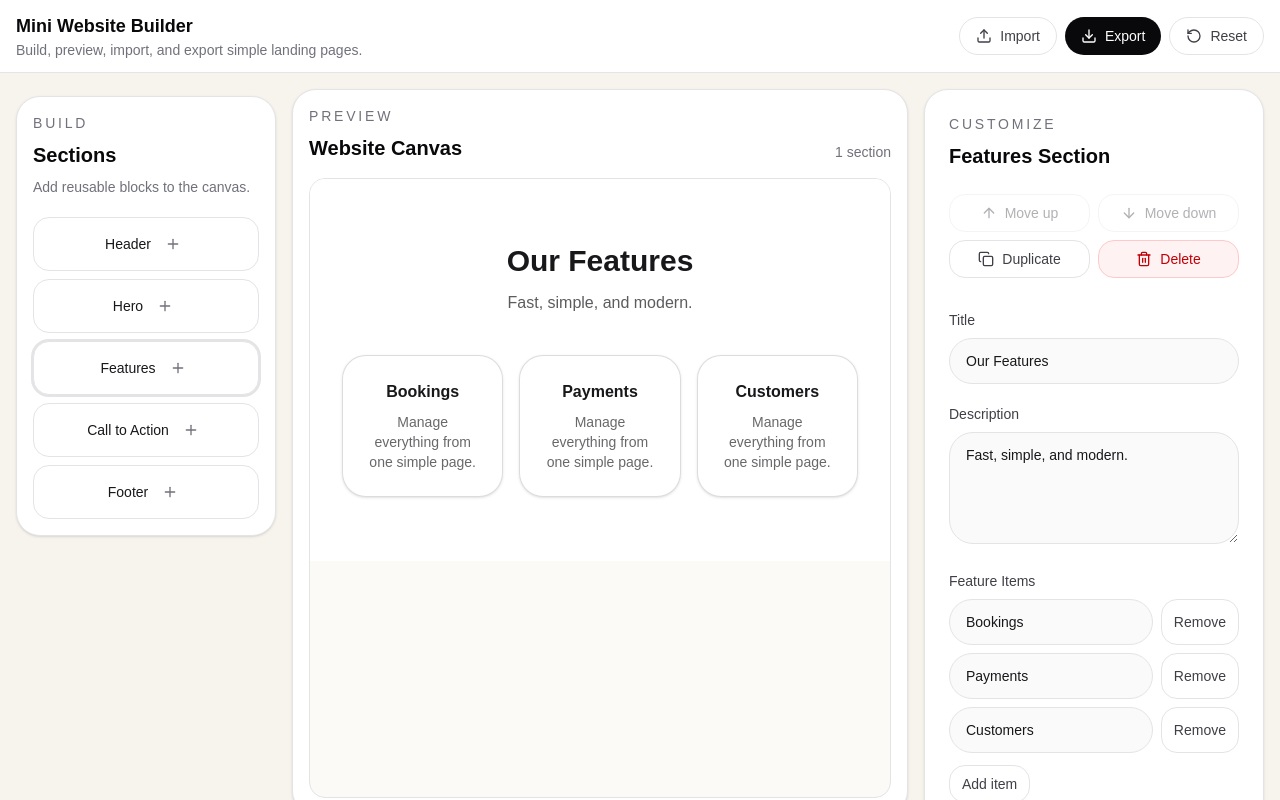
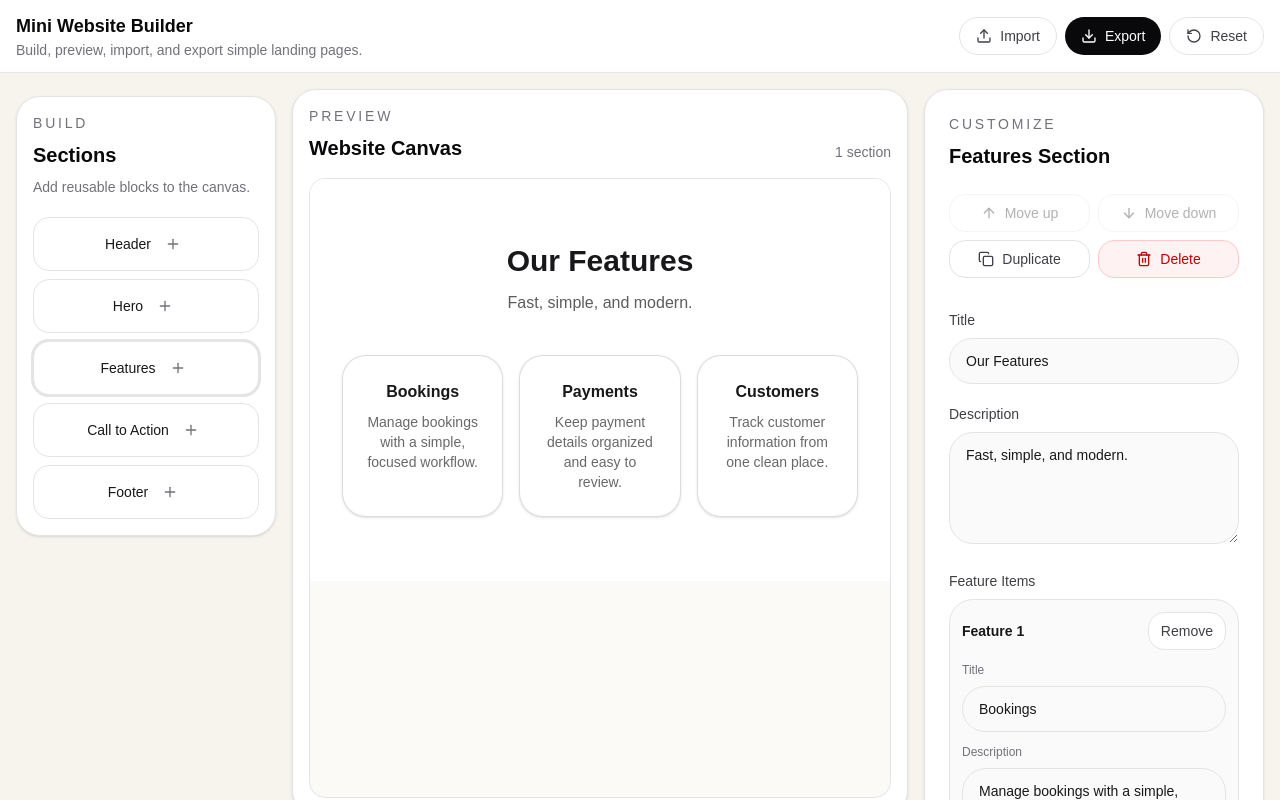
Before and after one commit to Bader-Almishrafi/mini-website-builder, a Next.js app: page / in a window 1280 px wide. Both pictures are taken after a click on the button "Features". Shown: the top 800 px of the page. Built offline with nearby package versions, Linux system fonts and the light colour scheme.

Commit message:
feat: enhance features section with structured feature items and editor functionality

```diff
--- a/src/components/builder/SectionEditor.tsx
+++ b/src/components/builder/SectionEditor.tsx
@@ -10,6 +10,7 @@ import { createSectionId } from "@/lib/json-utils";
 import { useBuilderStore } from "@/store/builder-store";
 import type {
   ButtonPlacement,
+  FeatureItem,
   SectionAlignment,
   SectionButton,
   SectionProps,
@@ -34,10 +35,16 @@ type TextField = {
 };
 
 type ListField = {
-  name: "navItems" | "featureItems";
+  name: "navItems";
   label: string;
   type: "list";
   placeholder: string;
+};
+
+type FeatureItemsField = {
+  name: "featureItems";
+  label: string;
+  type: "features";
 };
 
 type AlignmentField = {
@@ -61,6 +68,7 @@ type ButtonsField = {
 type SectionField =
   | TextField
   | ListField
+  | FeatureItemsField
   | AlignmentField
   | PlacementField
   | ButtonsField;
@@ -149,8 +157,7 @@ const sectionFields: Record<SectionType, SectionField[]> = {
     {
       name: "featureItems",
       label: "Feature Items",
-      type: "list",
-      placeholder: "Feature item",
+      type: "features",
     },
     {
       name: "backgroundColor",
@@ -235,6 +242,14 @@ function createEditorButton(
   };
 }
 
+function createFeatureItem(): FeatureItem {
+  return {
+    id: createSectionId(),
+    title: "New Feature",
+    description: "Describe this feature.",
+  };
+}
+
 export function SectionEditor() {
   const sections = useBuilderStore((state) => state.sections);
   const selectedSectionId = useBuilderStore((state) => state.selectedSectionId);
@@ -295,6 +310,24 @@ export function SectionEditor() {
           },
         ]
       : [];
+  };
+
+  const getEditableFeatureItems = () => {
+    const items = selectedSection.props.featureItems || [];
+
+    return items.reduce<FeatureItem[]>((nextItems, item, index) => {
+      if (typeof item === "string") {
+        nextItems.push({
+          id: `legacy-feature-${index + 1}`,
+          title: item,
+          description: "Describe this feature.",
+        });
+        return nextItems;
+      }
+
+      nextItems.push(item);
+      return nextItems;
+    }, []);
   };
 
   return (
@@ -382,6 +415,98 @@ export function SectionEditor() {
                   className="mt-3"
                   size="sm">
                   Add item
+                </Button>
+              </div>
+            );
+          }
+
+          if (field.type === "features") {
+            const items = getEditableFeatureItems();
+
+            const updateFeature = (
+              featureId: string,
+              featureProps: Partial<FeatureItem>,
+            ) => {
+              updateProps({
+                featureItems: items.map((item) =>
+                  item.id === featureId
+                    ? { ...item, ...featureProps, id: item.id }
+                    : item,
+                ),
+              });
+            };
+
+            const removeFeature = (featureId: string) => {
+              updateProps({
+                featureItems: items.filter((item) => item.id !== featureId),
+              });
+            };
+
+            const addFeature = () => {
+              updateProps({
+                featureItems: [...items, createFeatureItem()],
+              });
+            };
+
+            return (
+              <div key={field.name}>
+                <label className="mb-2 block text-sm font-medium text-zinc-700">
+                  {field.label}
+                </label>
+                <div className="space-y-3">
+                  {items.map((item, index) => (
+                    <div
+                      key={item.id}
+                      className="rounded-3xl border border-zinc-200 bg-zinc-50 p-3 transition hover:border-zinc-300">
+                      <div className="mb-3 flex items-center justify-between gap-3">
+                        <p className="min-w-0 text-sm font-semibold text-zinc-900">
+                          Feature {index + 1}
+                        </p>
+                        <Button
+                          onClick={() => removeFeature(item.id)}
+                          className="hover:border-red-200 hover:bg-red-50 hover:text-red-700"
+                          size="sm">
+                          Remove
+                        </Button>
+                      </div>
+
+                      <div className="space-y-3">
+                        <div>
+                          <label className="mb-2 block text-xs font-medium text-zinc-500">
+                            Title
+                          </label>
+                          <Input
+                            value={item.title}
+                            onChange={(event) =>
+                              updateFeature(item.id, {
+                                title: event.target.value,
+                              })
+                            }
+                            placeholder="Feature title"
+                          />
+                        </div>
+
+                        <div>
+                          <label className="mb-2 block text-xs font-medium text-zinc-500">
+                            Description
+                          </label>
+                          <Textarea
+                            className="min-h-24"
+                            value={item.description}
+                            onChange={(event) =>
+                              updateFeature(item.id, {
+                                description: event.target.value,
+                              })
+                            }
+                            placeholder="Feature description"
+                          />
+                        </div>
+                      </div>
+                    </div>
+                  ))}
+                </div>
+                <Button onClick={addFeature} className="mt-3" size="sm">
+                  Add feature
                 </Button>
               </div>
             );
--- a/src/components/sections/FeaturesSection.tsx
+++ b/src/components/sections/FeaturesSection.tsx
@@ -1,6 +1,6 @@
 import { memo } from "react";
 
-import type { SectionProps } from "@/types/builder";
+import type { FeatureItem, SectionProps } from "@/types/builder";
 
 const textAlignClasses = {
   left: "text-left",
@@ -11,12 +11,12 @@ const textAlignClasses = {
 export const FeaturesSection = memo(function FeaturesSection({
   title = "Our Features",
   description = "Fast, simple, and modern.",
-  featureItems = ["Bookings", "Payments", "Customers"],
+  featureItems = [],
   backgroundColor = "#ffffff",
   textColor = "#18181b",
   textAlign = "center",
 }: SectionProps) {
-  const visibleFeatureItems = featureItems.filter((item) => item.trim());
+  const visibleFeatureItems = normalizeVisibleFeatures(featureItems);
 
   return (
     <section
@@ -31,12 +31,12 @@ export const FeaturesSection = memo(function FeaturesSection({
         <div className="mx-auto mt-10 grid max-w-4xl gap-4 md:grid-cols-3">
           {visibleFeatureItems.map((item, index) => (
             <div
-              key={`${item}-${index}`}
+              key={`${item.id}-${index}`}
               className="rounded-3xl border border-current/15 bg-white/10 p-6 shadow-sm backdrop-blur">
-              <h3 className="font-semibold">{item}</h3>
-              <p className="mt-2 text-sm opacity-65">
-                Manage everything from one simple page.
-              </p>
+              <h3 className="font-semibold">{item.title}</h3>
+              {item.description && (
+                <p className="mt-2 text-sm opacity-65">{item.description}</p>
+              )}
             </div>
           ))}
         </div>
@@ -44,3 +44,45 @@ export const FeaturesSection = memo(function FeaturesSection({
     </section>
   );
 });
+
+function normalizeVisibleFeatures(featureItems: unknown): FeatureItem[] {
+  if (!Array.isArray(featureItems)) {
+    return [];
+  }
+
+  return featureItems.reduce<FeatureItem[]>((items, item, index) => {
+    if (typeof item === "string") {
+      if (item.trim()) {
+        items.push({
+          id: `legacy-feature-${index + 1}`,
+          title: item,
+          description: "",
+        });
+      }
+
+      return items;
+    }
+
+    if (
+      typeof item === "object" &&
+      item !== null &&
+      "title" in item &&
+      typeof item.title === "string" &&
+      item.title.trim()
+    ) {
+      items.push({
+        id:
+          "id" in item && typeof item.id === "string"
+            ? item.id
+            : `feature-${index + 1}`,
+        title: item.title,
+        description:
+          "description" in item && typeof item.description === "string"
+            ? item.description
+            : "",
+      });
+    }
+
+    return items;
+  }, []);
+}
--- a/src/constants/sections.ts
+++ b/src/constants/sections.ts
@@ -22,7 +22,23 @@ export const defaultSectionContent: Record<SectionType, SectionProps> = {
   features: {
     title: "Our Features",
     description: "Fast, simple, and modern.",
-    featureItems: ["Bookings", "Payments", "Customers"],
+    featureItems: [
+      {
+        id: "feature-bookings",
+        title: "Bookings",
+        description: "Manage bookings with a simple, focused workflow.",
+      },
+      {
+        id: "feature-payments",
+        title: "Payments",
+        description: "Keep payment details organized and easy to review.",
+      },
+      {
+        id: "feature-customers",
+        title: "Customers",
+        description: "Track customer information from one clean place.",
+      },
+    ],
     backgroundColor: "#ffffff",
     textColor: "#18181b",
     textAlign: "center",
--- a/src/lib/json-utils.ts
+++ b/src/lib/json-utils.ts
@@ -2,6 +2,7 @@ import { sectionTypes } from "@/constants/sections";
 import type {
   ButtonPlacement,
   BuilderSection,
+  FeatureItem,
   SectionAlignment,
   SectionButton,
   SectionProps,
@@ -25,7 +26,7 @@ type StringPropName = Extract<
   | "footerText"
 >;
 
-type ListPropName = Extract<keyof SectionProps, "navItems" | "featureItems">;
+type ListPropName = Extract<keyof SectionProps, "navItems">;
 
 const stringPropNames: StringPropName[] = [
   "title",
@@ -37,7 +38,7 @@ const stringPropNames: StringPropName[] = [
   "textColor",
   "footerText",
 ];
-const listPropNames: ListPropName[] = ["navItems", "featureItems"];
+const listPropNames: ListPropName[] = ["navItems"];
 
 type ParseResult =
   | { ok: true; sections: BuilderSection[] }
@@ -106,6 +107,53 @@ function normalizeButtons(value: unknown): SectionButton[] | undefined {
   return buttons;
 }
 
+function normalizeFeatureItems(value: unknown): FeatureItem[] | undefined {
+  if (!Array.isArray(value)) {
+    return undefined;
+  }
+
+  const ids = new Set<string>();
+
+  return value.reduce<FeatureItem[]>((nextItems, item, index) => {
+    if (typeof item === "string") {
+      const title = item.trim();
+
+      if (!title) {
+        return nextItems;
+      }
+
+      const id = `feature-${index + 1}`;
+      ids.add(id);
+      nextItems.push({
+        id,
+        title,
+        description: "Describe this feature.",
+      });
+      return nextItems;
+    }
+
+    if (!isRecord(item) || typeof item.title !== "string") {
+      return nextItems;
+    }
+
+    const rawId =
+      typeof item.id === "string" && item.id.trim()
+        ? item.id
+        : `feature-${index + 1}`;
+    const id = ids.has(rawId) ? `${rawId}-${index + 1}` : rawId;
+    ids.add(id);
+
+    nextItems.push({
+      id,
+      title: item.title,
+      description:
+        typeof item.description === "string" ? item.description : "",
+    });
+
+    return nextItems;
+  }, []);
+}
+
 export function createSectionId() {
   if (typeof crypto !== "undefined" && "randomUUID" in crypto) {
     return crypto.randomUUID();
@@ -121,7 +169,9 @@ export function cloneSectionProps(props: SectionProps): SectionProps {
       ? props.buttons.map((button) => ({ ...button }))
       : undefined,
     navItems: props.navItems ? [...props.navItems] : undefined,
-    featureItems: props.featureItems ? [...props.featureItems] : undefined,
+    featureItems: props.featureItems
+      ? props.featureItems.map((item) => ({ ...item }))
+      : undefined,
   };
 }
 
@@ -150,6 +200,7 @@ function normalizeProps(value: unknown): SectionProps {
   });
 
   props.buttons = normalizeButtons(value.buttons);
+  props.featureItems = normalizeFeatureItems(value.featureItems);
 
   if (isAlignment(value.textAlign)) {
     props.textAlign = value.textAlign;
```
Also changed, not shown: src/types/builder.ts (+7 -1 lines).
